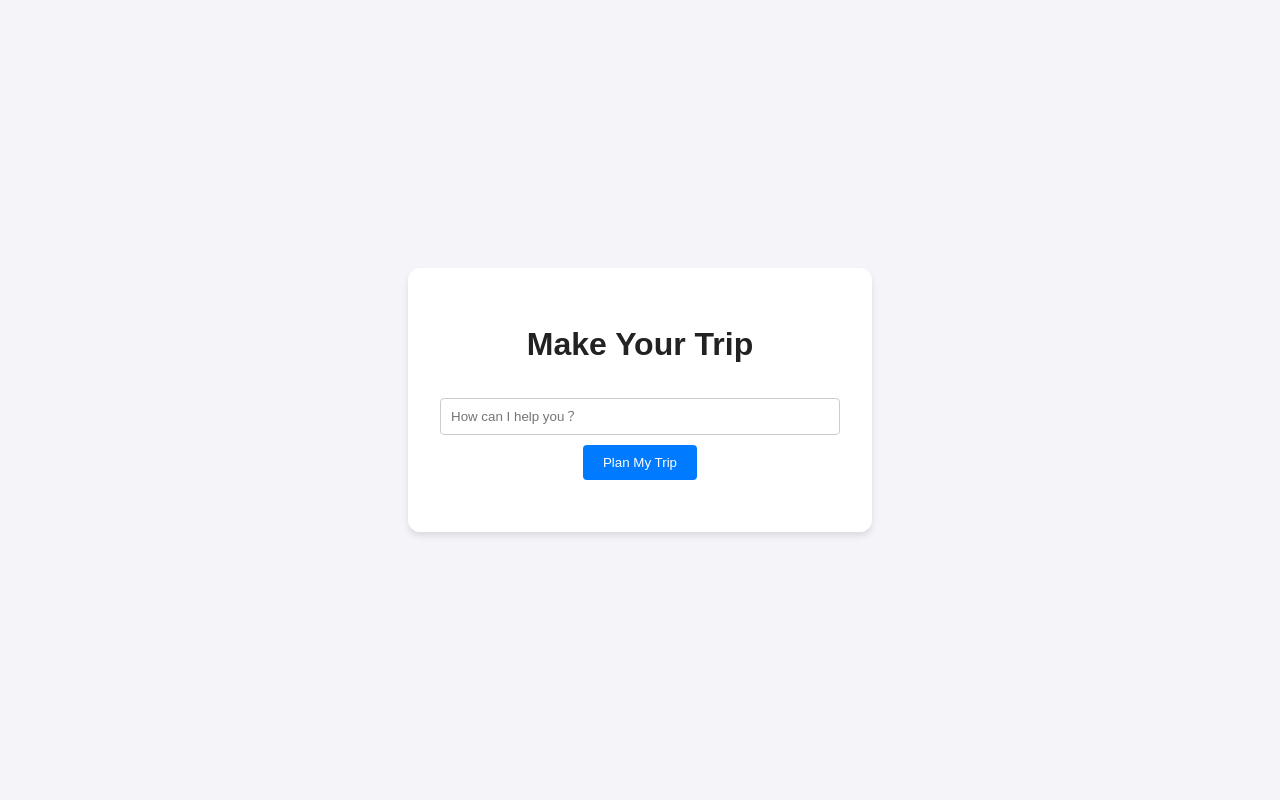
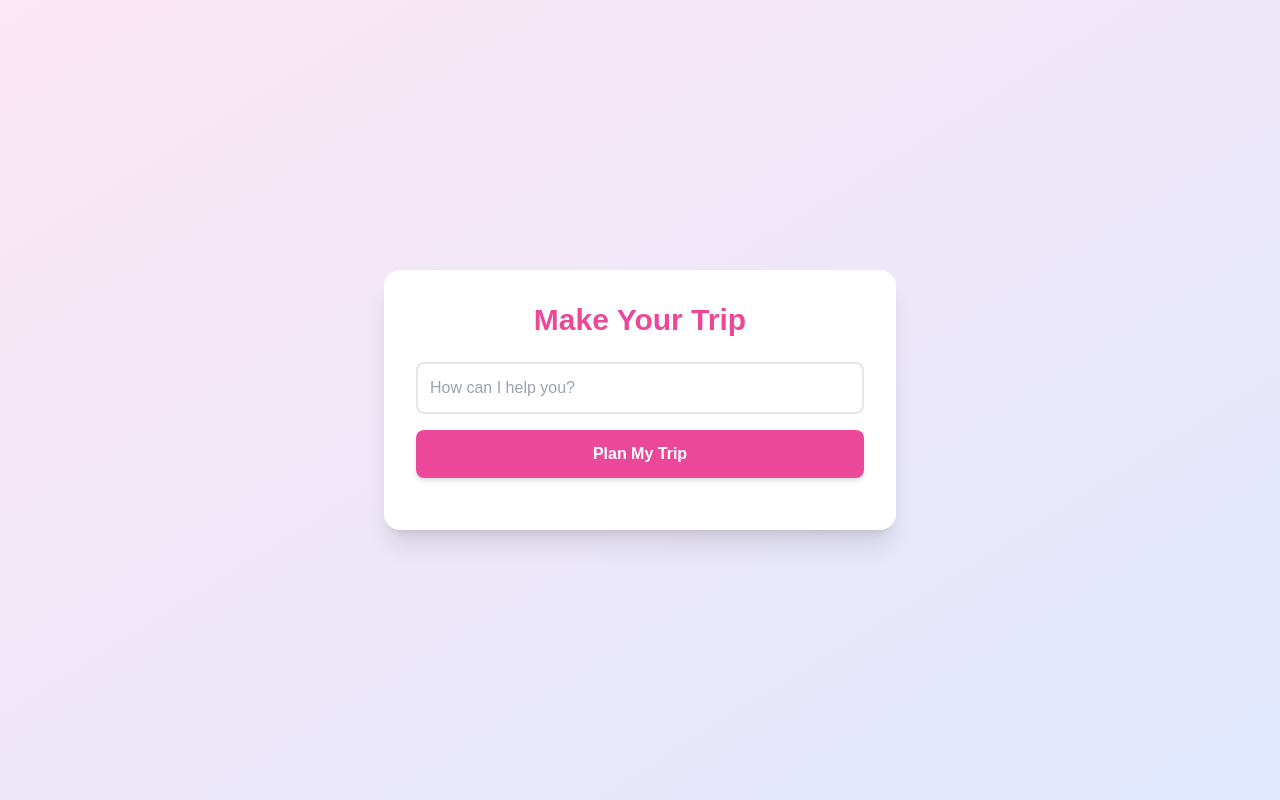
Before and after one commit to harena-222/tripweave, a website built with webpack: page dist/index.html in a window 1280 px wide. Built offline with nearby package versions, Linux system fonts and the light colour scheme.

Commit message:
change the main color

```diff
--- a/dist/index.html
+++ b/dist/index.html
@@ -4,7 +4,10 @@
 <head>
   <meta charset="utf-8">
   <meta name="viewport" content="width=device-width, initial-scale=1">
-  <title></title>
+  <title>Make Your Trip</title>
+
+  <script src="https://cdn.tailwindcss.com"></script>
+
   <link rel="stylesheet" href="css/style.css">
   <meta name="description" content="">
 
@@ -22,15 +25,22 @@
   <meta name="theme-color" content="#fafafa">
 </head>
 
-<body>
-  <div class="container">
-    <h1>Make Your Trip</h1>
+<body class="bg-gradient-to-br from-pink-100 to-indigo-100 min-h-screen flex items-center justify-center">
+  <div class="container max-w-lg mx-auto p-8 bg-white shadow-xl rounded-2xl">
+    <h1 class="text-3xl font-extrabold text-pink-500 mb-6 text-center">Make Your Trip</h1>
 
-    <input type="text" id="userInput" placeholder="How can I help you？">
-    <button id="sendBtn">Plan My Trip</button>
+    <form id="tripForm" class="flex flex-col gap-4">
+      <input type="text" id="userInput"
+        class="w-full border-2 border-gray-200 rounded-lg p-3 focus:border-pink-400 focus:outline-none transition"
+        placeholder="How can I help you?" required>
 
-    <p id="result"></p>
+      <button type="submit" id="sendBtn"
+        class="bg-pink-500 hover:bg-pink-600 text-white font-bold py-3 rounded-lg transition duration-200 shadow-md">
+        Plan My Trip
+      </button>
+    </form>
 
+    <p id="result" class="mt-6 text-gray-700 leading-relaxed"></p>
   </div>
   <script>
     document.getElementById('sendBtn').onclick = async () => {
```
